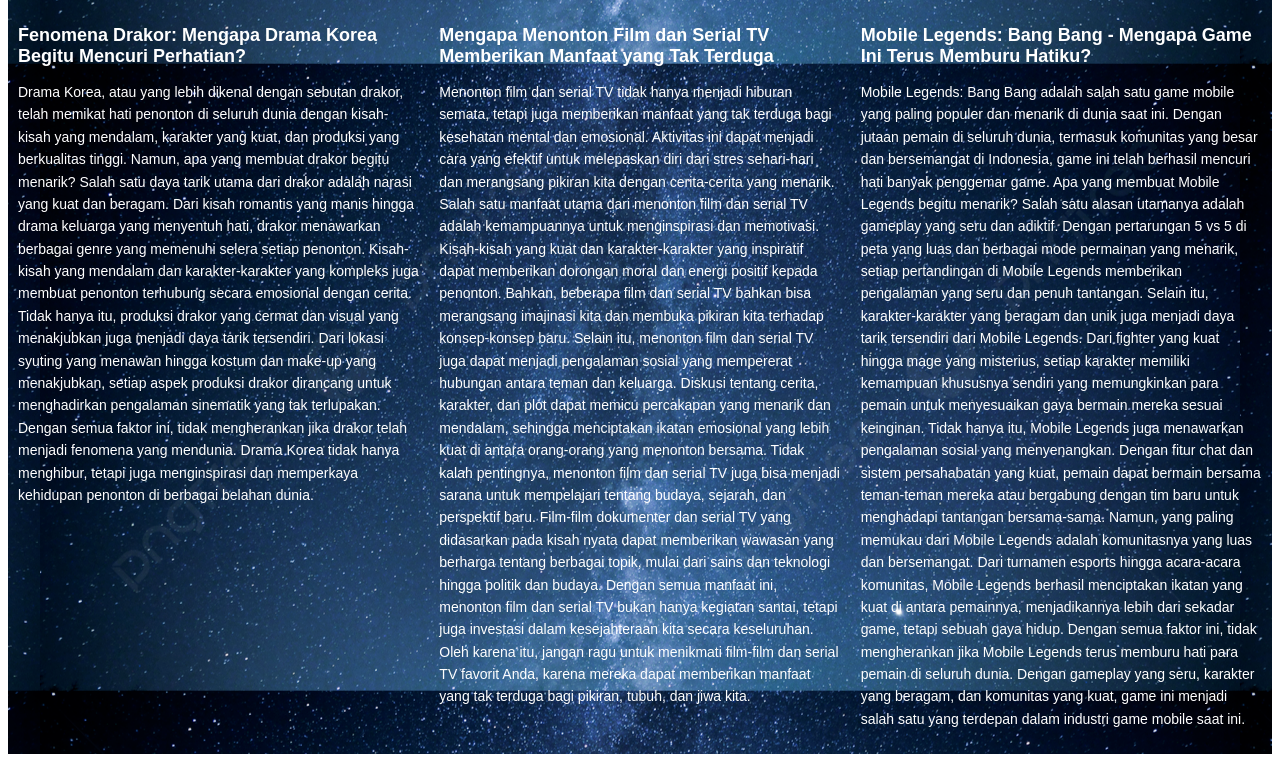
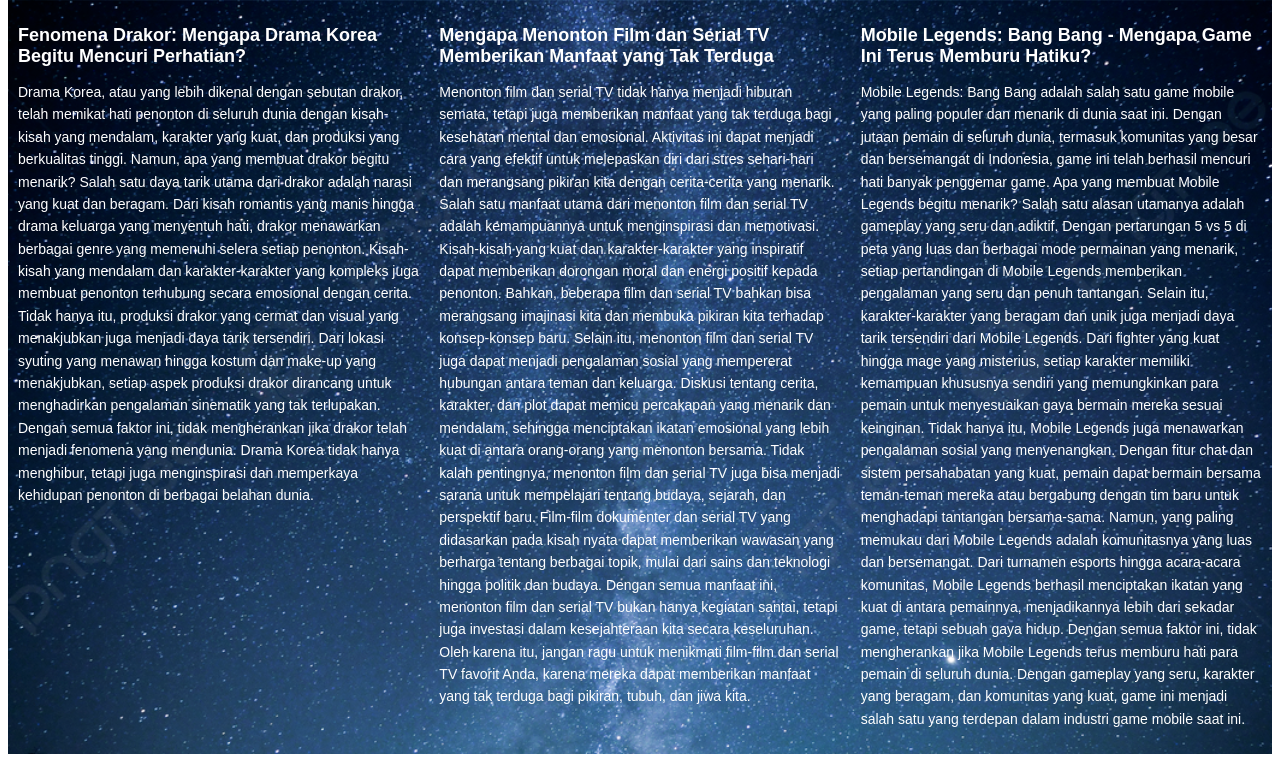
Before and after one commit to fiona0888/TIK2032-Project, a PHP site: page /blog.html in a window 1280 px wide. Shown: the part 72-834 px from the top of the page. Run offline with PHP 8.4, Linux system fonts and the light colour scheme.

Commit message:
Update menu.css

```diff
--- a/menu.css
+++ b/menu.css
@@ -47,7 +47,7 @@
 
 main {
     background-image: url('background.jpg');
-    background-size: auto;
+    background-size: cover;
     background-position: center;
     display: flex;
     justify-content: space-between; /* Mengatur konten utama di tengah */
```
